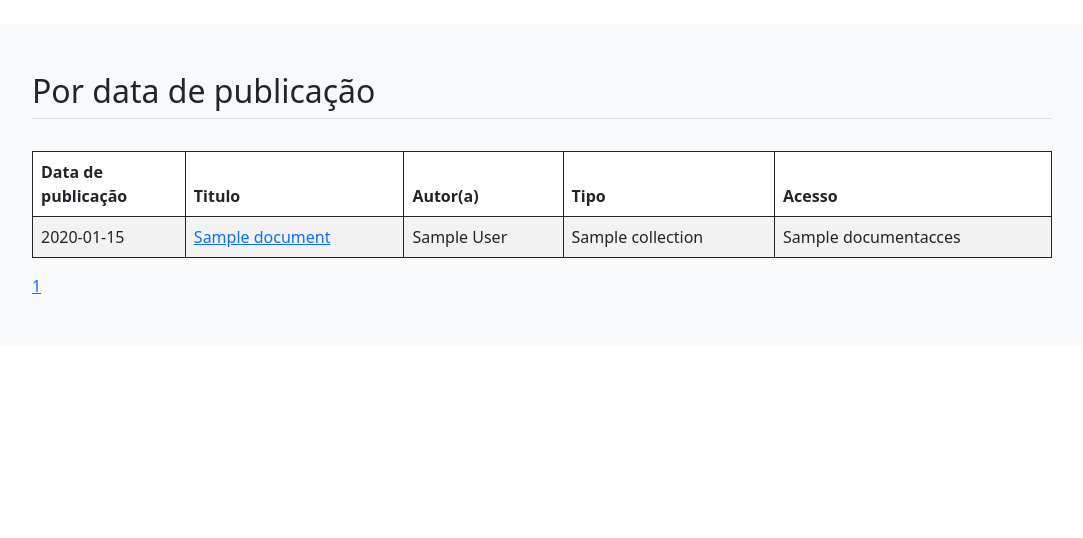
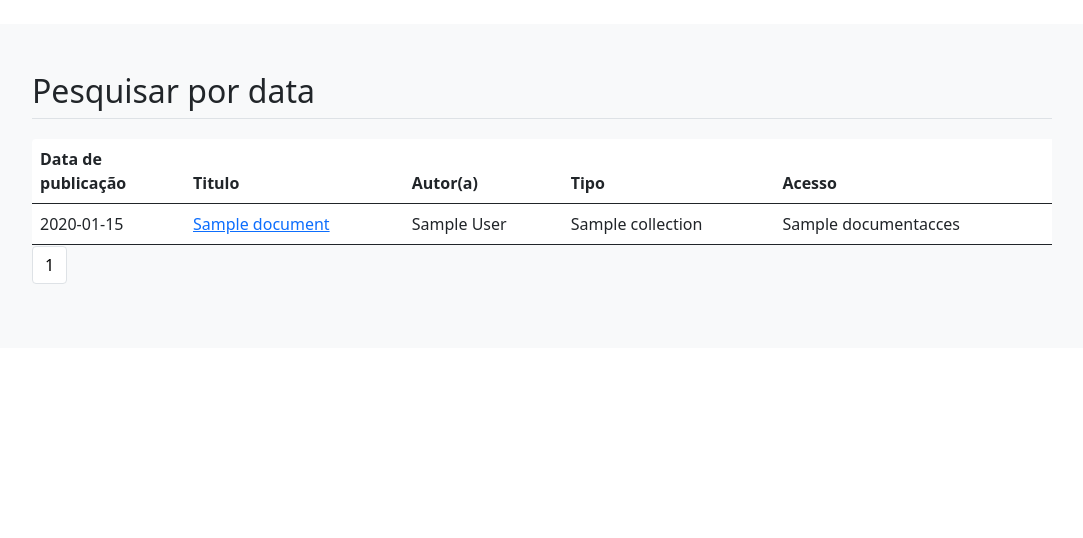
Before and after one commit to rmartins199/repository-project, a PHP site: page /?page=dateissued&pg=1 in a window 1280 px wide. Shown: the part 184-722 px from the top of the page, without its empty margins (98-1181 px from the left). Run offline with PHP 8.4, Linux system fonts and the light colour scheme; tables that the repository leaves empty or names only in its code hold one stand-in row (values such as "Sample post").

Commit message:
Update front-end
Foram feitas alterações para embelezar o front-end e correções mínimas nas funções existentes.

```diff
--- a/includes/dateissued.php
+++ b/includes/dateissued.php
@@ -5,17 +5,16 @@ require_once 'functions/dateissued.inc.php';
 <html>
 <div class="container">
     <div class="p-5 my-4 bg-light rounded-3">
-	<h2 class="pb-2 border-bottom">Por data de publicação</h2>
-	</br>
+	<h2 class="pb-2 border-bottom h2title">Pesquisar por data</h2>
 	<div>
-    	<table class="table table-striped table-condensed table-bordered">
+    	<table class="table unstriped table-hover">
         	<thead>
             	<tr>
-            		<th width="15%">Data de publicação</th>
-					<th >Titulo</th>
-            		<th>Autor(a)</th>
-					<th>Tipo</th>
-					<th>Acesso</th>
+            		<th width="15%" scope="col">Data de publicação</th>
+					<th scope="col">Titulo</th>
+            		<th scope="col">Autor(a)</th>
+					<th scope="col">Tipo</th>
+					<th scope="col">Acesso</th>
             	</tr>
           	</thead>
      		<tbody>
@@ -36,16 +35,20 @@ require_once 'functions/dateissued.inc.php';
            	?>
           	</tbody>
         </table>
-		<div>
+        <!-- Navegação de Paginação -->
+        <nav class="tableP">
+        	<ul class="pagination">
         	<?php if ($page > 1): ?>
-        	<a href="/?page=dateissued&pg=<?php echo $page - 1; ?>">Anterior</a>
+        		<li class="page-item"><a href="/?page=dateissued&pg=<?php echo $page - 1; ?>" class="page-link">Anterior</a></li>
         	<?php endif; ?>
         	<?php for ($i = 1; $i <= $total_pages; $i++): ?>
-            <a href="/?page=dateissued&pg=<?php echo $i; ?>"><?php echo $i; ?></a>
+            	<li class="page-item"><a href="/?page=dateissued&pg=<?php echo $i; ?>" class="page-link"><?php echo $i; ?></a></li>
         	<?php endfor; ?>
         	<?php if ($page < $total_pages): ?>
-            <a href="/?page=dateissued&pg=<?php echo $page + 1; ?>">Próxima</a>
+            	<li class="page-item"><a href="/?page=dateissued&pg=<?php echo $page + 1; ?>" class="page-link">Próxima</a></li>
         	<?php endif; ?>
+			</ul>
+        </nav>
     	</div>
 	</div>
 </div>
```
Also changed, not shown: includes/collections.php (+6 -6 lines). Lines whose indentation alone changed are shown as unchanged.
